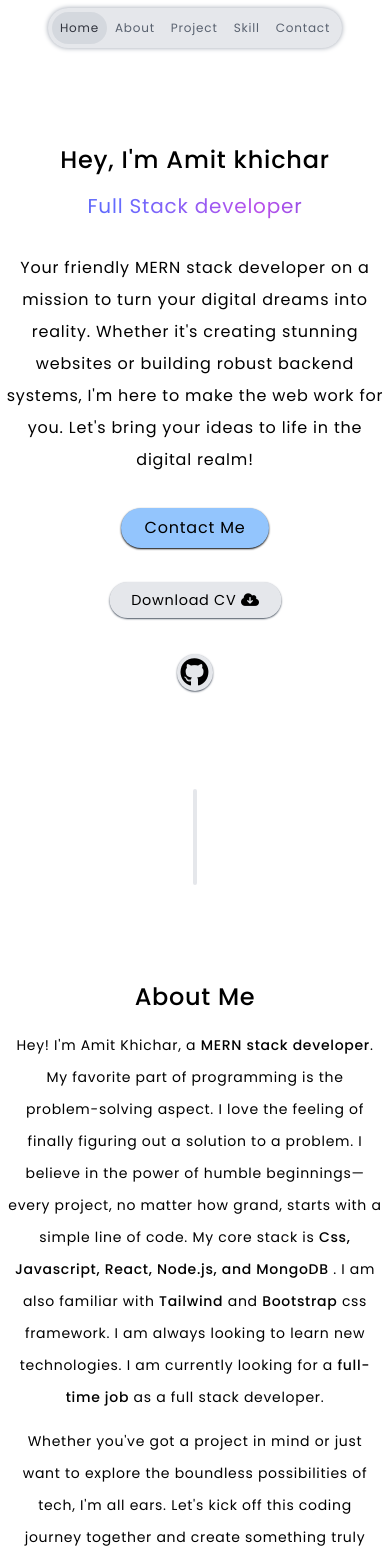
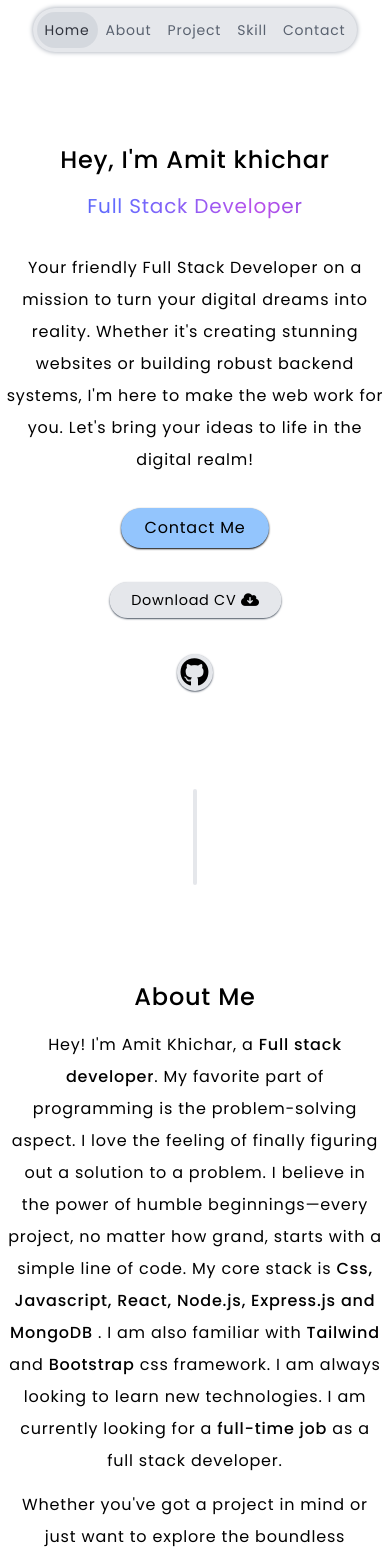
Before and after one commit to amitkhichar01/portfolio, a React (Vite) app: page / in a window 390 px wide. Shown: the top 1559 px of the page. Built offline with nearby package versions, Linux system fonts and the light colour scheme.

Commit message:
improve code

```diff
--- a/package.json
+++ b/package.json
@@ -7,7 +7,11 @@
         "dev": "vite",
         "build": "vite build",
         "lint": "eslint . --ext js,jsx --report-unused-disable-directives --max-warnings 0",
-    "preview": "vite preview"
+        "preview": "vite preview",
+        "start": "vite preview"
+    },
+    "engines": {
+        "node": "^20.9.0"
     },
     "dependencies": {
         "@emotion/react": "^11.11.3",
--- a/src/About.jsx
+++ b/src/About.jsx
@@ -24,12 +24,12 @@ export default function about() {
             whileInView="animate"
             viewport={{ once: true }}
         >
-            <div className=" px-2 w-full text-sm sm:w-5/6 lg:w-6/12 sm:text-base tracking-wider">
+            <div className=" px-2 w-full text-base sm:w-5/6 lg:w-6/12 sm:text-base tracking-wider">
                 <SectionHeading heading="About Me" />
                 <p className="leading-8  mb-3">
-                    Hey! I&apos;m Amit Khichar, a <span className="font-medium">MERN stack developer</span>. My favorite part of programming is the problem-solving aspect. I love the feeling of
+                    Hey! I&apos;m Amit Khichar, a <span className="font-medium">Full stack developer</span>. My favorite part of programming is the problem-solving aspect. I love the feeling of
                     finally figuring out a solution to a problem. I believe in the power of humble beginnings—every project, no matter how grand, starts with a simple line of code. My core stack is{" "}
-                    <span className="font-medium">Css, Javascript, React, Node.js, and MongoDB</span> . I am also familiar with <span className="font-medium">Tailwind</span> and{" "}
+                    <span className="font-medium">Css, Javascript, React, Node.js, Express.js and MongoDB</span> . I am also familiar with <span className="font-medium">Tailwind</span> and{" "}
                     <span className="font-medium">Bootstrap</span> css framework. I am always looking to learn new technologies. I am currently looking for a{" "}
                     <span className="font-medium">full-time job</span> as a full stack developer.
                 </p>
--- a/src/Contact.jsx
+++ b/src/Contact.jsx
@@ -27,7 +27,7 @@ export default function Contact() {
                     </a>
                 </p>
                 <p className="my-2">Or</p>
-                <p>Phone No. 7014527032</p>
+                <p>Phone No. (+91) 9982208467</p>
             </motion.section>
         </>
     );
--- a/src/NavbarLink.jsx
+++ b/src/NavbarLink.jsx
@@ -11,7 +11,7 @@ const NavbarLink = ({ activeSection, handleLinkClick }) => {
             to={link.toLowerCase()}
             smooth={true}
             duration={500}
-            className={clsx("relative p-2 text-xs transition-all ease-in opacity-80 sm:px-3 sm:py-2 sm:text-base text-gray-700", { "text-gray-950": activeSection === link })}
+            className={clsx("relative p-2 text-sm transition-all ease-in opacity-80 sm:px-3 sm:py-2 sm:text-base text-gray-700", { "text-gray-950": activeSection === link })}
             onClick={() => handleLinkClick(link)}
         >
             {link}
--- a/src/Projects.jsx
+++ b/src/Projects.jsx
@@ -4,7 +4,7 @@ const projectData = [
     {
         title: "E-Commerce Website",
         description: "I brought the online shopping experience to life by cloning an e-commerce website.",
-        technologies: ["Css", "Javascript", "Node.js", "MongoDB"],
+        technologies: ["Css", "Javascript", "Node.js", "MongoDB", "GSAP"],
         view: "View",
         url: "https://overlays.onrender.com/",
         imageSrc: "https://res.cloudinary.com/dcen2mnhx/image/upload/v1703653561/eiilnzmhx8zuiyfhdeid.jpg",
@@ -20,10 +20,10 @@ const projectData = [
     {
         title: "Portfolio Website",
         description: "Discover my digital showcase—a canvas where creativity meets code. This responsive portfolio goes beyond showcasing skills.",
-        technologies: ["React", "Tailwind CSS", "Vite"],
+        technologies: ["React", "Tailwind CSS", "Vite", "Framer Motion"],
         view: "View",
-        url: "https://wanderlust-k8cc.onrender.com/",
-        imageSrc: "https://images.unsplash.com/photo-1545665277-5937489579f2?q=80&w=2070&auto=format&fit=crop&ixlib=rb-4.0.3&ixid=M3wxMjA3fDB8MHxwaG90by1wYWdlfHx8fGVufDB8fHx8fA%3D%3D",
+        url: "https://amitportfolio.onrender.com/",
+        imageSrc: "https://res.cloudinary.com/dcen2mnhx/image/upload/v1704083684/gntwgngeqmiqfaihbqsw.jpg",
     },
 ];
 
--- a/src/Skill.jsx
+++ b/src/Skill.jsx
@@ -2,7 +2,7 @@ import PropTypes from "prop-types";
 import { motion } from "framer-motion";
 import SectionHeading from "./section-heading";
 
-const skillsData = ["Html", "Css", "Bootstrap", "Tailwind", "Javascript", "React.js", "Material UI", "Node.js", "Express", "Ejs (template)", "MongoDB", "Mongoose (Package )", "Git", "GitHub"];
+const skillsData = ["Html", "Css", "Bootstrap", "Tailwind", "Javascript", "React.js", "Material UI", "Node.js", "Express", "Ejs (template)", "MongoDB", "Mongoose", "Git", "GitHub"];
 
 const fadeInAnimationVariants = {
     initial: {
--- a/src/hero.jsx
+++ b/src/hero.jsx
@@ -21,10 +21,10 @@ function hero() {
             <div className="flex justify-center items-center flex-col tracking-wider">
                 <SectionHeading heading="Hey, I'm Amit khichar" />
                 <h3 className="headline text-xl font-normal mb-4 sm:text-2xl">
-                    <span className="magic-text">Full Stack developer</span>
+                    <span className="magic-text">Full Stack Developer</span>
                 </h3>
                 <p className="px-1 my-4 w-full text-base leading-8 text-center sm:w-5/6 lg:w-7/12 xl:w-2/5">
-                    Your friendly MERN stack developer on a mission to turn your digital dreams into reality. Whether it&apos;s creating stunning websites or building robust backend systems, I&apos;m
+                    Your friendly Full Stack Developer on a mission to turn your digital dreams into reality. Whether it&apos;s creating stunning websites or building robust backend systems, I&apos;m
                     here to make the web work for you. Let&apos;s bring your ideas to life in the digital realm!
                 </p>
                 <div className="mt-4 flex justify-center items-center flex-col gap-8 sm:flex-row ">
@@ -38,7 +38,7 @@ function hero() {
                     </Link>
                     <a
                         id="downloadBtn"
-                        href="path/to/your/resume.pdf"
+                        href="https://drive.google.com/u/0/uc?id=1fFiT-bvXzhbufQlzmKwG9b4oyOWnFTIV&export=download"
                         download="Resume.pdf"
                         className="rounded-full bg-gray-200 py-2 px-6 shadow-sm shadow-gray-600 scale-90 cursor-pointer hover:shadow transition-all duration-300 ease-in"
                     >
```
Lines whose indentation alone changed are shown as unchanged.
